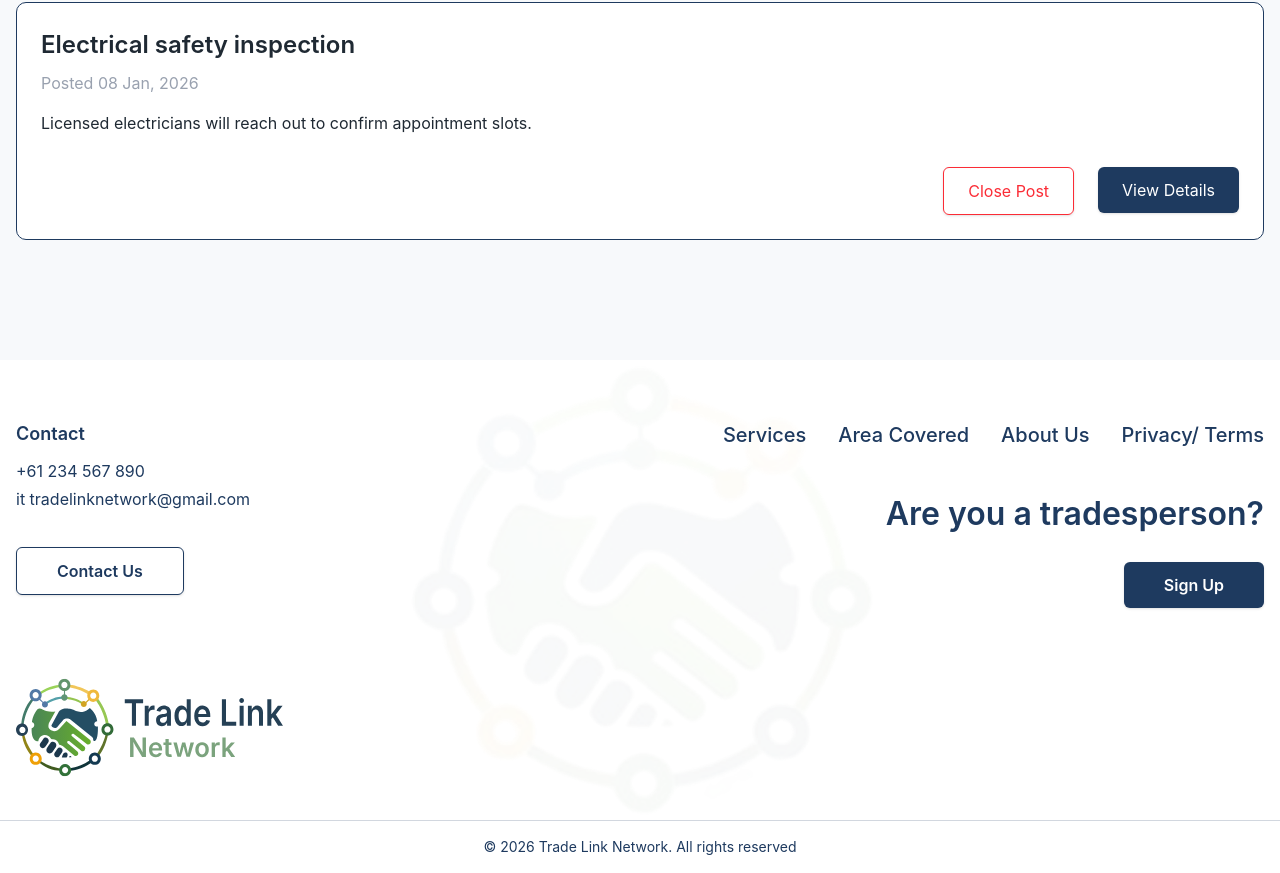
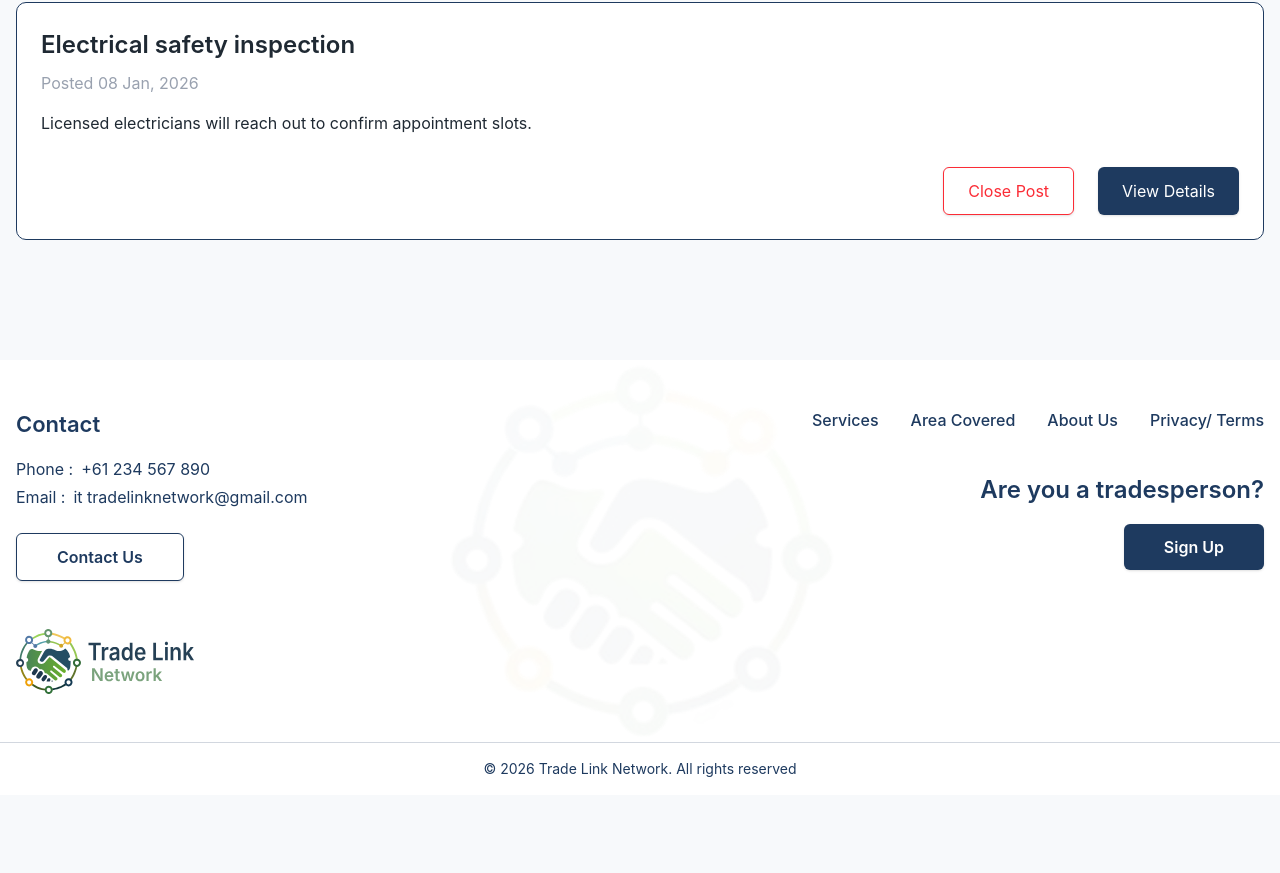
Before and after one commit to mijanConnect/trade-link-network-website, a Next.js app: page /my-jobs in a window 1280 px wide. Shown: the part 1159-2032 px from the top of the page. After the commit the page ends 1954 px from the top, so only its background shows below. Built offline with nearby package versions, Linux system fonts and the light colour scheme.

Commit message:
Footer design fixed

```diff
--- a/app/components/Footer.tsx
+++ b/app/components/Footer.tsx
@@ -5,49 +5,49 @@ import Button from "./ui/Button";
 export default function Footer() {
   return (
     <footer className="bg-white">
-      <div className="container mx-auto flex flex-col gap-6 px-4 py-8 md:py-8 sm:py-12 lg:py-15 bg-[url('/assets/watermark.png')] bg-contain bg-center bg-no-repeat">
+      <div className="container mx-auto flex flex-col gap-6 px-4 py-8 md:py-8 sm:py-12 lg:py-12 bg-[url('/assets/watermark.png')] bg-contain bg-center bg-no-repeat">
         <div className="flex flex-col lg:flex-row justify-between gap-4 lg:gap-0">
-          <div className="space-y-3 col-span-2 lg:col-span-1">
-            <div className="space-y-3 flex flex-col items-center md:items-start text-center md:text-left">
-              <h3 className="font-semibold text-primary text-[18px]">
+          <div className="col-span-2 lg:col-span-1">
+            <div className="flex flex-col items-center md:items-start text-center md:text-left">
+              <h3 className="font-semibold text-primary text-[22px]">
                 Contact
               </h3>
-              <ul className="flex flex-col gap-1 text-primary text-[16px]">
-                <li>
+              <ul className="flex flex-col gap-1 text-primary text-[16px] items-center md:items-start mt-2 lg:mt-4">
+                <li className="flex items-center gap-2">
+                  <p>Phone :</p>
                   <a
                     href="tel:+61234567890"
-                    className="hover:scale-110 hover:text-[--color-primary] transform transition-all"
                   >
                     +61 234 567 890
                   </a>
                 </li>
-                <li>
+                <li className="flex items-center gap-2">
+                  <p>Email :</p>
                   <a
                     href="mailto:tradelinknetwork@gmail.com"
-                    className="hover:scale-110 hover:text-[--color-primary] transform transition-all"
-                  >it
-                    tradelinknetwork@gmail.com
+                  >
+                    it tradelinknetwork@gmail.com
                   </a>
                 </li>
               </ul>
 
               <Button
                 variant="outline"
-                className="mt-2 lg:mt-6 px-10! font-semibold!"
+                className="mt-4 lg:mt-6 px-10! font-semibold!"
               >
                 Contact Us
               </Button>
             </div>
 
-            <div className="mt-25 scale-150 origin-left  hidden md:block">
+            <div className="mt-12 hidden md:block">
               <Link href="/">
                 <LogoNav />
               </Link>
             </div>
           </div>
-          <div className="space-y-3">
-            <div className="flex flex-col items-center md:items-end text-center md:text-right">
-              <ul className="flex flex-wrap justify-center md:justify-end gap-x-8 gap-y-3 text-primary text-[20px] font-medium">
+          <div className="mt-4 lg:mt-0">
+            <div className="flex flex-col items-center md:items-end text-center md:text-right justify-between">
+              <ul className="flex flex-wrap justify-center md:justify-end gap-x-8 gap-y-3 text-primary text-[16px] font-medium">
                 <li>
                   <Link
                     href="#products"
@@ -81,12 +81,16 @@ export default function Footer() {
                   </Link>
                 </li>
               </ul>
-              <div>
-                <h4 className="text-[24px] lg:text-[32px] font-semibold text-primary mt-4 lg:mt-10">
-                  Are you a tradesperson?
-                </h4>
+              <div className="flex flex-col items-center lg:items-end">
+                <div>
+                  <h4 className="text-[18px] lg:text-[24px] font-semibold text-primary mt-4 lg:mt-10">
+                    Are you a tradesperson?
+                  </h4>
+                </div>
+                <Button className="mt-4 lg:mt-4 px-10! font-semibold! inline-block">
+                  Sign Up
+                </Button>
               </div>
-              <Button className="mt-4 lg:mt-6 px-10! font-semibold!">Sign Up</Button>
             </div>
           </div>
         </div>
@@ -94,8 +98,7 @@ export default function Footer() {
       <div className="bg-white">
         <div className="text-center py-4 text-sm text-primary border-t border-primary/20">
           <span>
-            © {new Date().getFullYear()} Trade Link Network. All rights
-            reserved
+            © {new Date().getFullYear()} Trade Link Network. All rights reserved
           </span>
         </div>
       </div>
--- a/app/components/my-jobs/JobCard.tsx
+++ b/app/components/my-jobs/JobCard.tsx
@@ -1,6 +1,6 @@
 import Button from "../ui/Button";
 import { ReactNode } from "react";
-import Link from "next/link";
+import { useRouter } from "next/navigation";
 
 type JobAction = {
   id?: string;
@@ -26,12 +26,14 @@ export default function JobCard({
   description,
   actions,
 }: JobCardProps) {
+  const router = useRouter();
+
   const defaultViewDetailsAction = id
     ? {
         label: "View Details",
         variant: "primary" as const,
         onClick: () => {
-          // Navigation will be handled via Link wrapper
+          router.push(`/my-jobs/details/${id}`);
         },
       }
     : { label: "View Details", variant: "primary" as const };
@@ -40,7 +42,11 @@ export default function JobCard({
     actions && actions.length > 0
       ? actions.map((action) =>
           action.label === "View Details" && id
-            ? { ...action, variant: "primary" as const }
+            ? {
+                ...action,
+                variant: "primary" as const,
+                onClick: () => router.push(`/my-jobs/details/${id}`),
+              }
             : action,
         )
       : [
@@ -70,8 +76,6 @@ export default function JobCard({
       <div className="flex justify-end">
         <div className="flex w-full gap-4 md:w-auto md:gap-6">
           {finalActions.map((action) => {
-            const isViewDetails = action.label === "View Details" && id;
-
             const button = (
               <Button
                 key={action.id ?? action.label}
@@ -93,16 +97,7 @@ export default function JobCard({
               </Button>
             );
 
-            return isViewDetails ? (
-              <Link
-                key={action.id ?? action.label}
-                href={`/my-jobs/details/${id}`}
-              >
-                {button}
-              </Link>
-            ) : (
-              button
-            );
+            return button;
           })}
         </div>
       </div>
```
